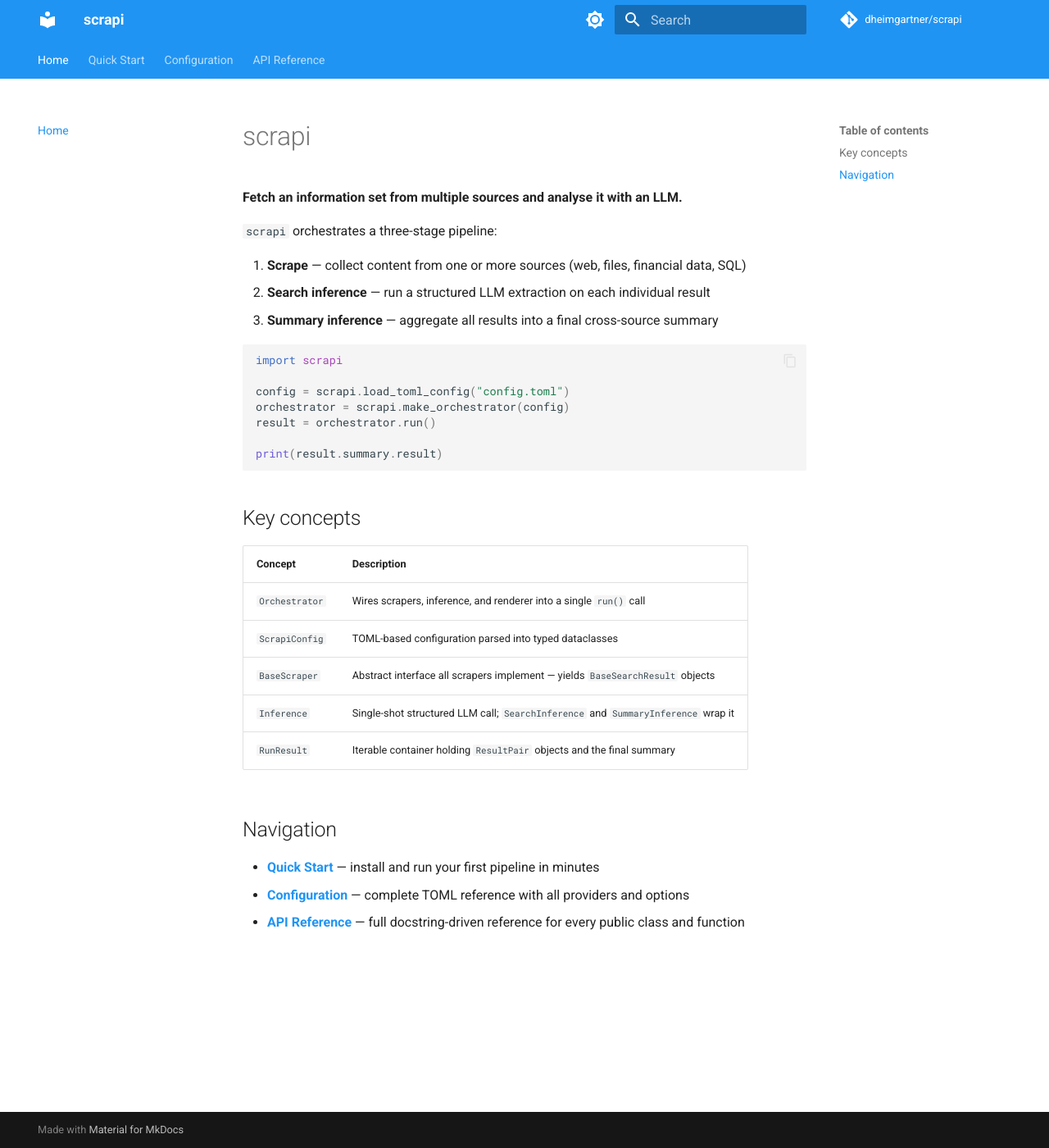
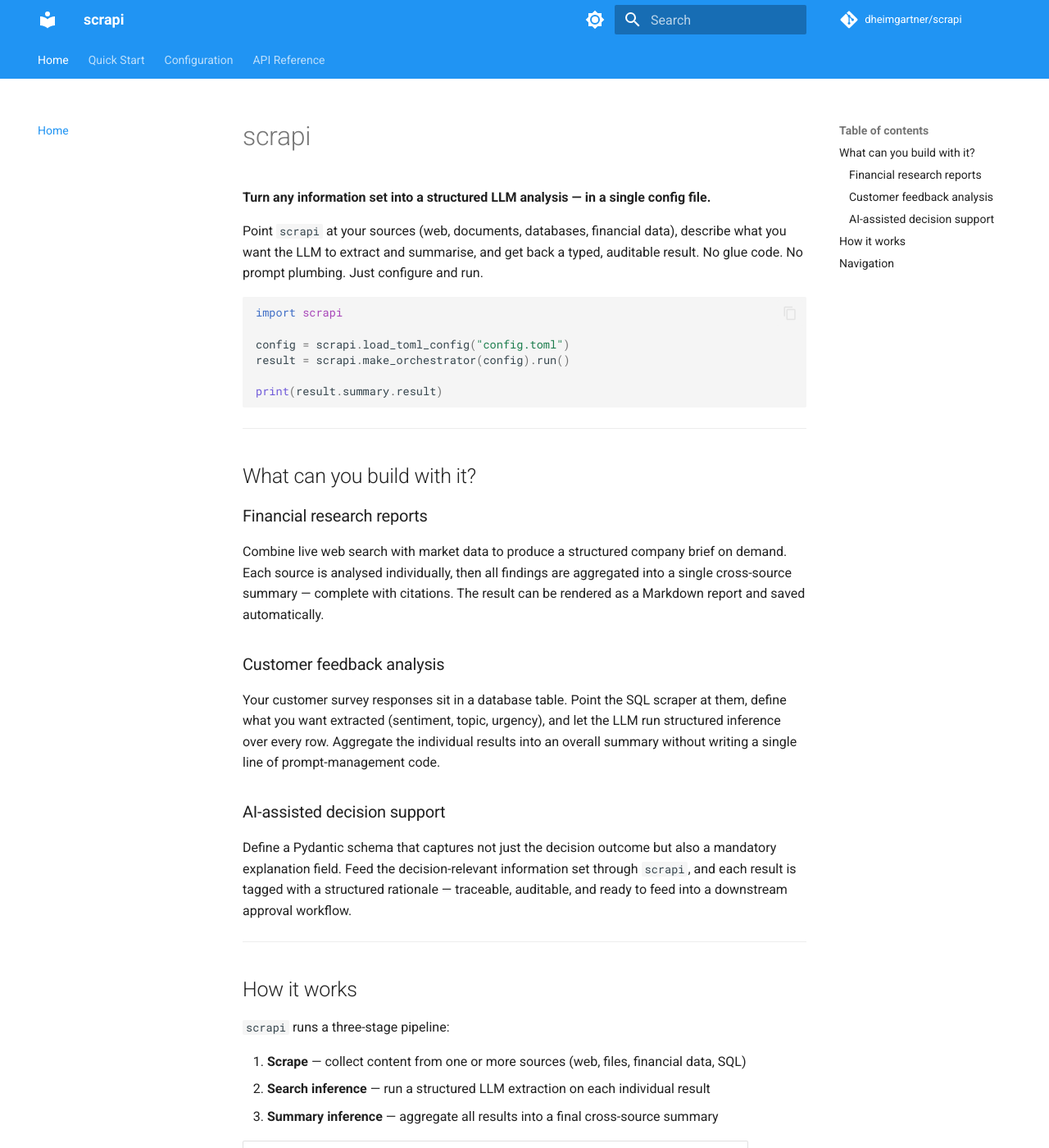
Before and after one commit to dheimgartner/scrapi, an MkDocs documentation site: the page built from docs/index.md, in a window 1280 px wide and 1400 px high. Shown: the whole window at 82% size. Built offline with MkDocs 1.6.1 and Material for MkDocs 9.7.7, drawn with Linux system fonts in a browser that asks for light colours; comment, search, counter and statistics services are not loaded.

Commit message:
docs: expand index page with use-case examples and improve introductory copy

````diff
--- a/docs/index.md
+++ b/docs/index.md
@@ -1,24 +1,43 @@
 # scrapi
 
-**Fetch an information set from multiple sources and analyse it with an LLM.**
+**Turn any information set into a structured LLM analysis — in a single config file.**
 
-`scrapi` orchestrates a three-stage pipeline:
-
-1. **Scrape** — collect content from one or more sources (web, files, financial data, SQL)
-2. **Search inference** — run a structured LLM extraction on each individual result
-3. **Summary inference** — aggregate all results into a final cross-source summary
+Point `scrapi` at your sources (web, documents, databases, financial data), describe what you want the LLM to extract and summarise, and get back a typed, auditable result. No glue code. No prompt plumbing. Just configure and run.
 
 ```python
 import scrapi
 
 config = scrapi.load_toml_config("config.toml")
-orchestrator = scrapi.make_orchestrator(config)
-result = orchestrator.run()
+result = scrapi.make_orchestrator(config).run()
 
 print(result.summary.result)
 ```
 
-## Key concepts
+---
+
+## What can you build with it?
+
+### Financial research reports
+
+Combine live web search with market data to produce a structured company brief on demand. Each source is analysed individually, then all findings are aggregated into a single cross-source summary — complete with citations. The result can be rendered as a Markdown report and saved automatically.
+
+### Customer feedback analysis
+
+Your customer survey responses sit in a database table. Point the SQL scraper at them, define what you want extracted (sentiment, topic, urgency), and let the LLM run structured inference over every row. Aggregate the individual results into an overall summary without writing a single line of prompt-management code.
+
+### AI-assisted decision support
+
+Define a Pydantic schema that captures not just the decision outcome but also a mandatory explanation field. Feed the decision-relevant information set through `scrapi`, and each result is tagged with a structured rationale — traceable, auditable, and ready to feed into a downstream approval workflow.
+
+---
+
+## How it works
+
+`scrapi` runs a three-stage pipeline:
+
+1. **Scrape** — collect content from one or more sources (web, files, financial data, SQL)
+2. **Search inference** — run a structured LLM extraction on each individual result
+3. **Summary inference** — aggregate all results into a final cross-source summary
 
 | Concept | Description |
 |---|---|
@@ -28,6 +47,8 @@ print(result.summary.result)
 | `Inference` | Single-shot structured LLM call; `SearchInference` and `SummaryInference` wrap it |
 | `RunResult` | Iterable container holding `ResultPair` objects and the final summary |
 
+---
+
 ## Navigation
 
 - **[Quick Start](quickstart.md)** — install and run your first pipeline in minutes
````
